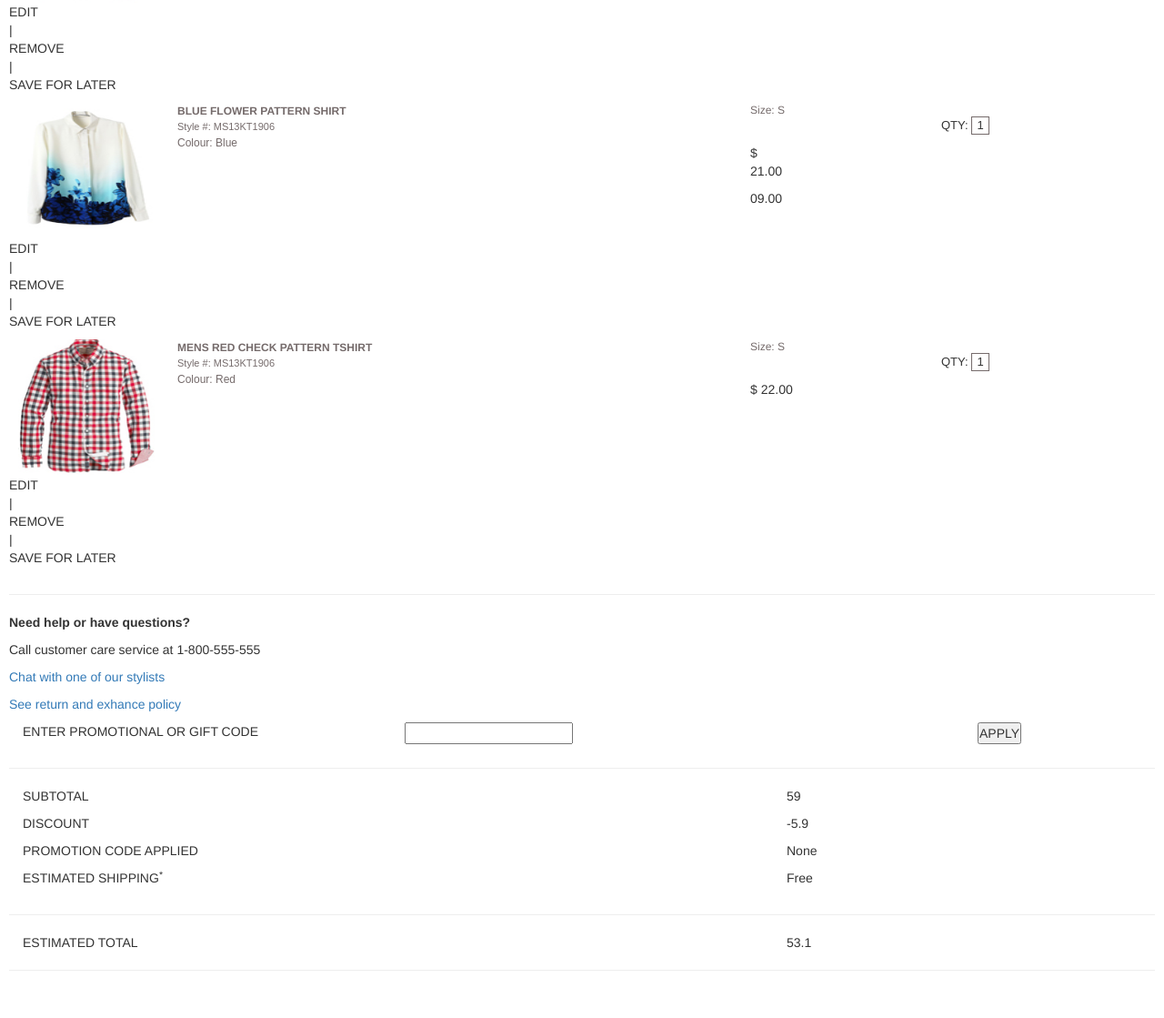
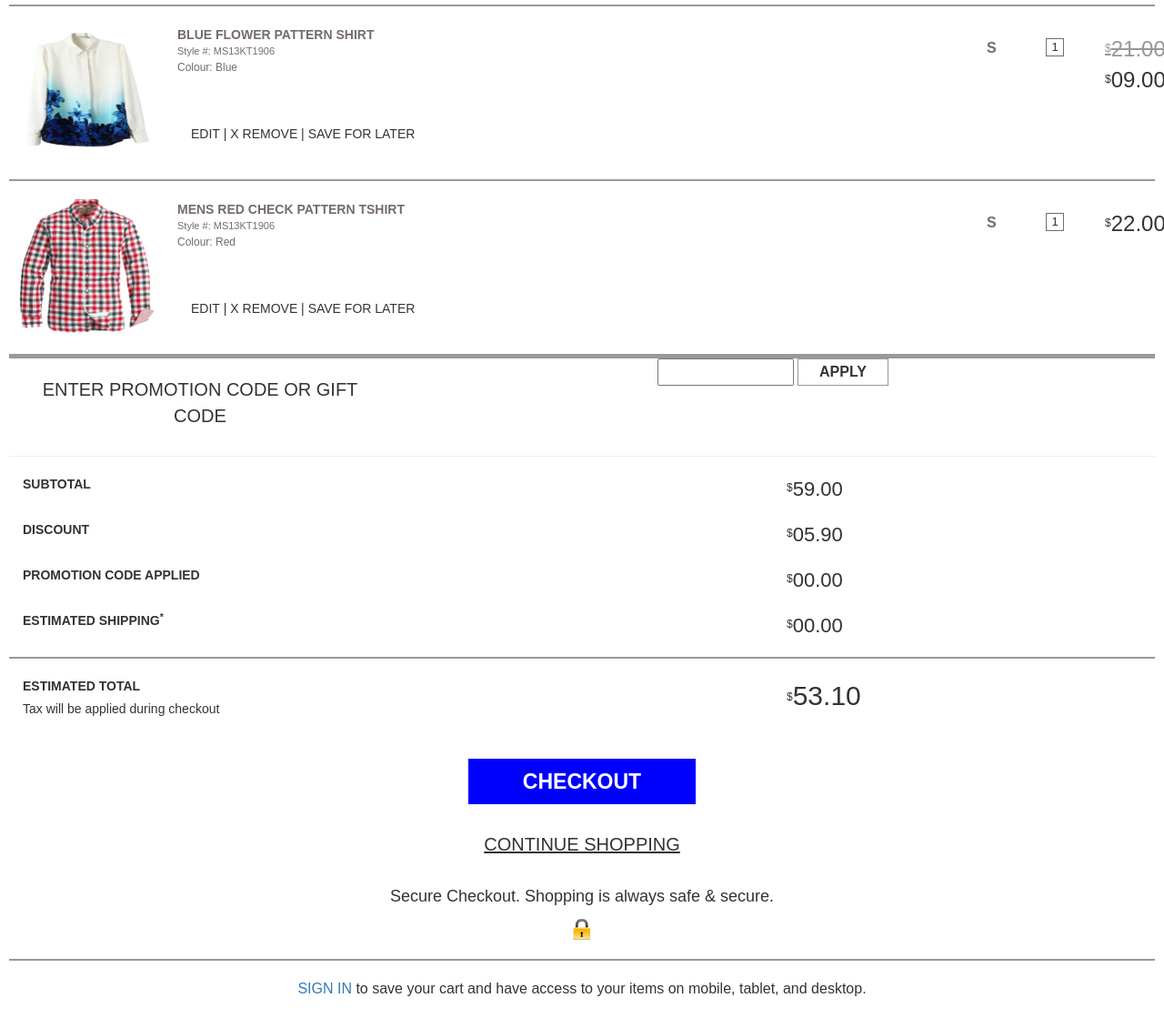
Before and after one commit to jayendra-sharan/shoppingCart, a plain HTML site: page index.html in a window 1280 px wide. Shown: the part 492-1611 px from the top of the page at 91% size. Before the commit the page ends 1579 px from the top, so only its background shows below. Drawn offline with nearby package versions, Linux system fonts and the light colour scheme; a web font is replaced by a local one.

Commit message:
desktop layout changes

```diff
--- a/css/style.css
+++ b/css/style.css
@@ -3,13 +3,16 @@
 	padding: 0;
 }
 
+body {
+	font-family: 'Anaheim', sans-serif;
+}
 .custom-row {
 	margin: 0px 0px;
 }
 li.name {
     text-transform: uppercase;
     font-weight: bold;
-    font-size: 12px;
+    font-size: 14px;
 }
 li.style {
   font-size: 11px;
@@ -18,11 +21,27 @@ li.style {
 li.color {
   text-transform: capitalize;
   font-size: 12px;
-  font-family: sans-serif;
+
+}
+
+span.single-line {
+    background-color: #999999;
+    height: 2px;
+    position: relative;
+    width: 100%;
+    display: block;
+    margin-bottom: 20px;
+}
+span.sngl-line {
+    background-color: #999999;
+    height: 2px;
+    position: relative;
+    width: 100%;
+    margin-bottom: 10px;
 }
 
 span.dbl-line {
-    background-color: #EEEEEE;
+    background-color: #999999;
     height: 5px;
     position: relative;
     width: 100%;
@@ -37,6 +56,54 @@ input[name="p_quantity"] {
     line-height: 20px;
     font-family: sans-serif;
 }
+
+ul.option_links {
+    text-align: center;
+    margin-top: 10px;
+    margin-bottom: 20px;
+}
+
+.option_links li {
+    list-style: none;
+    display: inline;
+}
+
+.subtotal_amount,
+._discount_amount,
+.promo_applied_amount,
+.shipping_amount {
+	font-size: 22px;
+	text-align: right;
+}
+.estimated_total_amount{
+	font-size: 30px;
+	text-align: right;
+}
+
+span.total_message {
+    display: block;
+    position: relative;
+    top: -25px;
+}
+
+button#checkout_button {
+    width: 250px;
+    height: 50px;
+    background-color: #0000FF;
+    border: 0;
+    color: #FFFFFF;
+    font-size: 23px;
+    font-weight: bold;
+    line-height: 50px;
+}
+
+.dummy {
+    width: 150px;
+    height: 20px;
+    float: left;
+    background-color: black;
+}
+
 @media (min-width: 320px){
 	.masthead {
 		margin-top: 20px;
@@ -104,6 +171,163 @@ input[name="p_quantity"] {
 	.product_price {
     padding-top: 10px;
 	}
+	span.cur,
+	span._cur {
+		top: -5px;
+		position: relative;
+		font-size: 12px;
+		}
+	.product_price{
+		padding-right: 0px;
+		font-size: 24px;
+		/* font-weight: bold; */
+	}
+	span.dscnt {
+    text-decoration: line-through;
+    opacity: 0.5;
+	}
+
+    .dummy {
+        display: none;
+    }
+
+	aside.instructions {
+    display: none;
+	}
+	.col-sm-4 > p {
+    padding: 20px 20px;
+    font-size: 20px;
+    text-align: center;
+    padding-bottom: 10px;
+	}
+	.input_promo {
+		text-align: center;
+	}
+	button#apply {
+    border: 1px solid #999999;
+    background-color: transparent;
+    height: 30px;
+    width: 100px;
+    font-size: 16px;
+    font-weight: bold;
+	}
+	input#promocode {
+	    height: 30px;
+	    width: 150px;
+	}
+	.col-sm-8.col-xs-8 > p {
+    font-weight: bold;
+    font-size: 14px;
+    margin-bottom: 30px;
+	}
+
+	.custom-row.checkout_options {
+    text-align: center;
+    margin-top: 20px;
+    margin-bottom: 20px;
+	}
+
+	p.checkout_message {
+    margin-top: 30px;
+    padding-right: 45px;
+    padding-left: 45px;
+    font-size: 18px;
+	}
+	.checkout_message span {
+		display: block;
+		margin-top: 10px;
+		margin-bottom: 20px;
+	}
+	.continue_shopping {
+		margin-top: 30px;
+	}
+	.continue_shopping a {
+    font-size: 20px;
+    color: #333333;
+    text-decoration: underline;
+	}
+	p.sign_in {
+    padding-right: 45px;
+    padding-left: 45px;
+    font-size: 16px;
+	}
+	/*End of Media Query*/
+}
+
+/*For devices with viewport wider than 768px*/
+
+@media (min-width: 700px){
+    .masthead {
+        height: 100px;
+        padding-left: 0px;
+    }
+	span.sngl-line {
+		display: block;
+	}
+	.row.product_header > .col-sm-1 {
+		display: inline-block;
+		float: right;
+		height: 20px;
+		width: 40px;
+		margin-right: 30px;
+	}
+	.row.product_header {
+        width: 100%;
+        float: none;
+	}
+	.count-items {
+        text-align: left;
+        /* padding-right: 0px; */
+        height: 20px;
+        line-height: 20px;
+        /* position: absolute; */
+        float: left;
+        /* display: block; */
+    }
+    .heading {
+        display: block;
+        position: relative;
+        float: none;
+        margin-bottom: 30px;
+        padding-left: 20px;
+    }
+    span.size,
+    span.qty {
+        display: none;
+    }
+    .col-sm-2.product_size,
+    .col-sm-2.product_qty,
+    .col-sm-2.product_price {
+        float: right;
+        width: 40px;
+        margin-right: 25px;
+    }
+
+    .col-sm-6.product_desc {
+        float: left;
+    }
+
+    .col-sm-2.product_size {
+        padding-top: 15px;
+        font-size: 16px;
+        font-weight: bold;
+    }
+    .col-sm-2.product_price {
+        margin-right: 30px;
+    }
+    .dummy {
+        display: block;
+        visibility: hidden;
+    }
+    ul.option_links {
+        text-align: left;
+        text-indent: 50px;
+        position: relative;
+        top: -50px
+    }
+    .row.custom-row.options {
+        height: 20px;
+    }
 }
 
 #overlay{
--- a/index.html
+++ b/index.html
@@ -6,6 +6,7 @@
   <meta name="author" content="Jayendra">
   <link rel="stylesheet" type="text/css" href="css/bootstrap.css">
   <link rel="stylesheet" type="text/css" href="css/style.css">
+  <link href='https://fonts.googleapis.com/css?family=Anaheim' rel='stylesheet' type='text/css'>
 	<title>My Cart</title>
 </head>
 <body>
@@ -13,10 +14,10 @@
 		<span class="heading"><h1>Your Shopping Bag</h1></span>
 		<span class="sngl-line"></span>
 		<div class="row custom-row product_header">
-			<div class="col-sm-9 col-xs-12 count-items"><span id="count"></span> Items</div>
+			<div class="col-sm-9 count-items"><span id="count"></span> Items</div>
+			<div class="col-sm-1">Price</div>
+			<div class="col-sm-1">Qty</div>
 			<div class="col-sm-1">Size</div>
-			<div class="col-sm-1">Qty</div>
-			<div class="col-sm-1">Price</div>
 		</div>
 	</header>
 
@@ -30,77 +31,51 @@
 					<img class="product_image" src="images/{{p_id}}.jpg">
 					<div id="product_detail">
 						<div class="row custom-row" id="detail_{{p_id}}">
-							<div class="col-sm-6" class="product_desc">
+							<div class="col-sm-6 product_desc">
 								<ul class="description">
 									<li class="name">{{p_variation}} {{p_name}}</li>
 									<li class="style">Style #: {{uppercase p_style}}</li>
 									<li class="color">Colour: {{p_selected_color.name}}</li>
 								</ul>
 							</div>
+
+
+							<div class="col-sm-2 product_price">
+								{{#ifCond p_price p_originalprice}}
+								<span class="dscnt"><span class="cur">{{c_currency}}</span>{{currency p_originalprice}}</span>
+								<span class="cur">{{c_currency}}</span>{{currency p_price}}
+							{{else}}
+								<span class="cur">{{c_currency}}</span>{{currency p_price}}
+							{{/ifCond}}
+							</div>
+
+							<div class="col-sm-2 product_qty">
+								<span class="qty">QTY: </span><input type="text" value="{{p_quantity}}" name="p_quantity"></input>
+							</div>
+
 							<div class="col-sm-2 product_size">
 								<span class="size">Size: </span>{{uppercase p_selected_size.code}}
 							</div>
-							<div class="col-sm-2 product_qty">
-								<span class="qty">QTY: </span><input type="text" value="{{p_quantity}}" name="p_quantity"></input>
-							</div>
-							<div class="col-sm-2 product_price"><span class="cur">{{c_currency}}</span>
-								{{#ifCond p_price p_originalprice}}
-								<p>{{currency p_originalprice}}</p>{{currency p_price}}
-							{{else}}
-								{{currency p_price}}
-							{{/ifCond}}
-							</div>
 						</div>
-
-						<div class="row custom-row" class="options">
+						<div class="dummy"></div>
+						<div class="row custom-row options">
 							<ul class="option_links">
-								<li id="edit">EDIT</li> <span class="sepa">|</span>
-								<li id="remove">REMOVE</li><span class="sepa">|</span>
-								<li id="save">SAVE FOR LATER</li>
+								<li class="edit">EDIT</li> <span class="sepa"> | </span>
+								<li class="remove">X REMOVE</li><span class="sepa"> | </span>
+								<li class="save">SAVE FOR LATER</li>
 							</ul>
 						</div>
 					</div>
 				</div>
+				<span class="single-line"></span>
 			{{/each}}
+			<span id="e_o_l"></span>
 		</script>
-			<!-- {{#each productsInCart}}
-				<div class="row custom-row">
-					<div class="col-sm-9 products" id="{{p_id}}">
-						<img src="images/{{p_id}}.jpg" class="p_image">
-						<div class="p_name">{{p_variation}} {{p_name}}</div>
-						<div class="p_style">Style #: {{uppercase p_style}}</div>
-						<div class="p_selected_colour">Colour: {{uppercase p_selected_color.name}}</div>
-						<ul class="options">
-							<li id="edit">EDIT</li> |
-							<li id="remove">REMOVE</li> |
-							<li>SAVE FOR LATER</li>
-						</ul>
 
-					</div>
-					<div class="col-sm-1">
-						<div class="p_selected_size">{{uppercase p_selected_size.code}}</div>
-					</div>
-					<div class="col-sm-1">
-						<div class="p_quantity"><input type="text" value="{{p_quantity}}"></input></div>
-					</div>
-					<div class="col-sm-1">
-						<div class="p_price">
-							{{#ifCond p_price p_originalprice}}
-								<p class="discount">{{currency p_originalprice}}</p>{{currency p_price}}
-							{{else}}
-								{{currency p_price}}
-							{{/ifCond}}
-						</div>
-					</div>
-				</div>
-				<hr class="sngl-line" />
-			{{/each}} -->
-
-			<!-- </script>		 -->
 		</div>
-		<hr class="dbl-line" />
+		<span class="dbl-line"></span>
 		<div id="calculations">
-			<aside>
+			<aside class="instructions">
 				<p><b>Need help or have questions?</b></p>
 				<p>Call customer care service at 1-800-555-555</p>
 				<p><a href="#">Chat with one of our stylists</a></p>
@@ -108,36 +83,44 @@
 			</aside>
 			<section>
 				<div class="row custom-row promo">
-					<div class="col-sm-4"><p>ENTER PROMOTIONAL OR GIFT CODE</p></div>
-					<div class="col-sm-6"><input id="promocode" type="text" name="promocode"></input></div>
-					<div class="col-sm-2"><button id="apply" name="apply" value="apply">APPLY</button></div>
+					<div class="col-sm-4"><p>ENTER PROMOTION CODE OR GIFT CODE</p></div>
+					<div class="col-sm-8 input_promo"><input id="promocode" type="text" name="promocode"></input> <button id="apply" name="apply" value="apply">APPLY</button></div>
 				</div>
 				<hr class="dbl-line" />
 				<div class="row custom-row subtotal">
-					<div class="col-sm-8"><p>SUBTOTAL</p></div>
-					<div class="col-sm-4 subtotal_amount"></div>
+					<div class="col-sm-8 col-xs-8"><p>SUBTOTAL</p></div>
+					<div class="col-sm-4 col-xs-4"><span class="_cur"></span><span class="subtotal_amount"></span></div>
 				</div>
 				<div class="row custom-row _discount">
-					<div class="col-sm-8"><p>DISCOUNT</p></div>
-					<div class="col-sm-4 _discount_amount"></div>
+					<div class="col-sm-8 col-xs-8"><p>DISCOUNT</p></div>
+					<div class="col-sm-4 col-xs-4"><span class="_cur"></span><span class="_discount_amount"></span></div>
 				</div>
 				<div class="row custom-row promo_applied">
-					<div class="col-sm-8"><p>PROMOTION CODE <span></span> APPLIED</p></div>
-					<div class="col-sm-4 promo_applied_amount">None</div>
+					<div class="col-sm-8 col-xs-8"><p>PROMOTION CODE <span></span> APPLIED</p></div>
+					<div class="col-sm-4 col-xs-4"><span class="_cur"></span><span class="promo_applied_amount"></span></div>
 				</div>
 
 				<div class="row custom-row shipping">
-					<div class="col-sm-8"><p>ESTIMATED SHIPPING<sup>*</sup></p></div>
-					<div class="col-sm-4 shipping_amount"></div>
+					<div class="col-sm-8 col-xs-8"><p>ESTIMATED SHIPPING<sup>*</sup></p></div>
+					<div class="col-sm-4 col-xs-4"><span class="_cur"></span><span class="shipping_amount"></span></div>
 				</div>
 
-				<hr class="sngl-line" />
 				<div class="row custom-row estimated_total">
-					<div class="col-sm-8"><span class="e_total">ESTIMATED TOTAL</span></div>
-					<div class="col-sm-4 estimated_total_amount"></div>
+				<span class="single-line"></span>
+					<div class="col-sm-8 col-xs-8"><p>ESTIMATED TOTAL</p><span class="total_message">Tax will be applied during checkout</span></span></div>
+					<div class="col-sm-4 col-xs-4"><span class="_cur"></span><span class="estimated_total_amount"></span></div>
 				</div>
+				<div class="custom-row checkout_options">
+					<button type="button" id="checkout_button" name="checkout">CHECKOUT</button>
 
-				<hr class="dbl-line" />
+					<p class="continue_shopping"><a href="#">CONTINUE SHOPPING</a></p>
+
+					<p class="checkout_message">Secure Checkout. Shopping is always safe &amp; secure. <span><img src="images/lock.jpg" /></span></p>
+
+					<span class="single-line"></span>
+
+					<p class="sign_in"><a href="#">SIGN IN</a> to save your cart and have access to your items on mobile, tablet, and desktop.</p>
+				</div>
 			</section>
 		</div>
 	</div>
--- a/js/script.js
+++ b/js/script.js
@@ -4,7 +4,7 @@
 
 ShoppingCart.init();
 
-$("#my-cart").on("click", "#remove", function(event){
+$("#my-cart").on("click", ".remove", function(event){
 	var tar = event.target;
 	var par = $(tar).parents(".product");
 	var itemToBeRemoved = par.attr("id");
@@ -12,9 +12,9 @@ $("#my-cart").on("click", "#remove", function(event){
 
 });
 
-$("#my-cart").on("click", "#edit", function(event){
+$("#my-cart").on("click", ".edit", function(event){
 	var tar = event.target;
-	var par = $(tar).parents(".col-sm-9");
+	var par = $(tar).parents(".product");
 	var itemToBeEdited = par.attr("id");
 	ShoppingCart.editItem(itemToBeEdited);
 
--- a/js/shoppingCart.js
+++ b/js/shoppingCart.js
@@ -19,24 +19,26 @@ var ShoppingCart = (function($) {
 		$("#my-cart").append(template(products));
 
 		//calculation part goes here
-
+		var currency = products.productsInCart[0].c_currency;
 		var subTotalAmount = calculateSubTotal(products);
 		var discountAmount = subTotalAmount * calculateDiscount(products);
 		var pcv = calculatePromoCode();
-		var promoCodeValue = isNaN(pcv) ? 0 : pcv;
+		// var promoCodeValue = isNaN(pcv) ? 0 : pcv;
 		var sa = calculateShipping();
-		var shippingAmount = isNaN(sa) ? 0: sa;
+		// var shippingAmount = isNaN(sa) ? 0: sa;
 
-		var estimatedTotal = subTotalAmount - discountAmount - promoCodeValue + shippingAmount;
+		var estimatedTotal = subTotalAmount - discountAmount - pcv + sa;
 
 
 		//display calculated values here
 		$("#count").html(products.productsInCart.length);
+		$("._cur").html(currency);
 		$(".subtotal_amount").html(displayCurrency(subTotalAmount));
-		$("._discount_amount").html('-'+displayCurrency(discountAmount));
-		// $(".promo_applied_amount").html(displayCurrency(pcv));
+		$("._discount_amount").html(displayCurrency(discountAmount));
+		$(".promo_applied_amount").html(displayCurrency(pcv));
 		$(".shipping_amount").html(displayCurrency(sa));
 		$(".estimated_total_amount").html(displayCurrency(estimatedTotal));
+		$("#e_o_l").prev().css("display", "none");;
 	}
 
 	function calculateSubTotal(obj) {
@@ -68,13 +70,13 @@ var ShoppingCart = (function($) {
 	//function to calculate the discount based on the promocode applied
 
 	function calculatePromoCode() {
-		return "None";
+		return 0;
 	}
 
 	//function to calculate the shipping charge based on the total cart value
 
 	function calculateShipping() {
-		return "Free";
+		return 0;
 	}
 
 	//function to display currence in $11.11 format
@@ -84,7 +86,7 @@ var ShoppingCart = (function($) {
 			return cur;
 		}else {
 			// return '<span class="dollar_sign">$</span>'+('0'+cur.toFixed(2)).slice(-5);
-			return cur;
+			return ('0'+cur.toFixed(2)).slice(-5);
 		}
 	}
 
```
Also changed, not shown: css/bootstrap.css.
